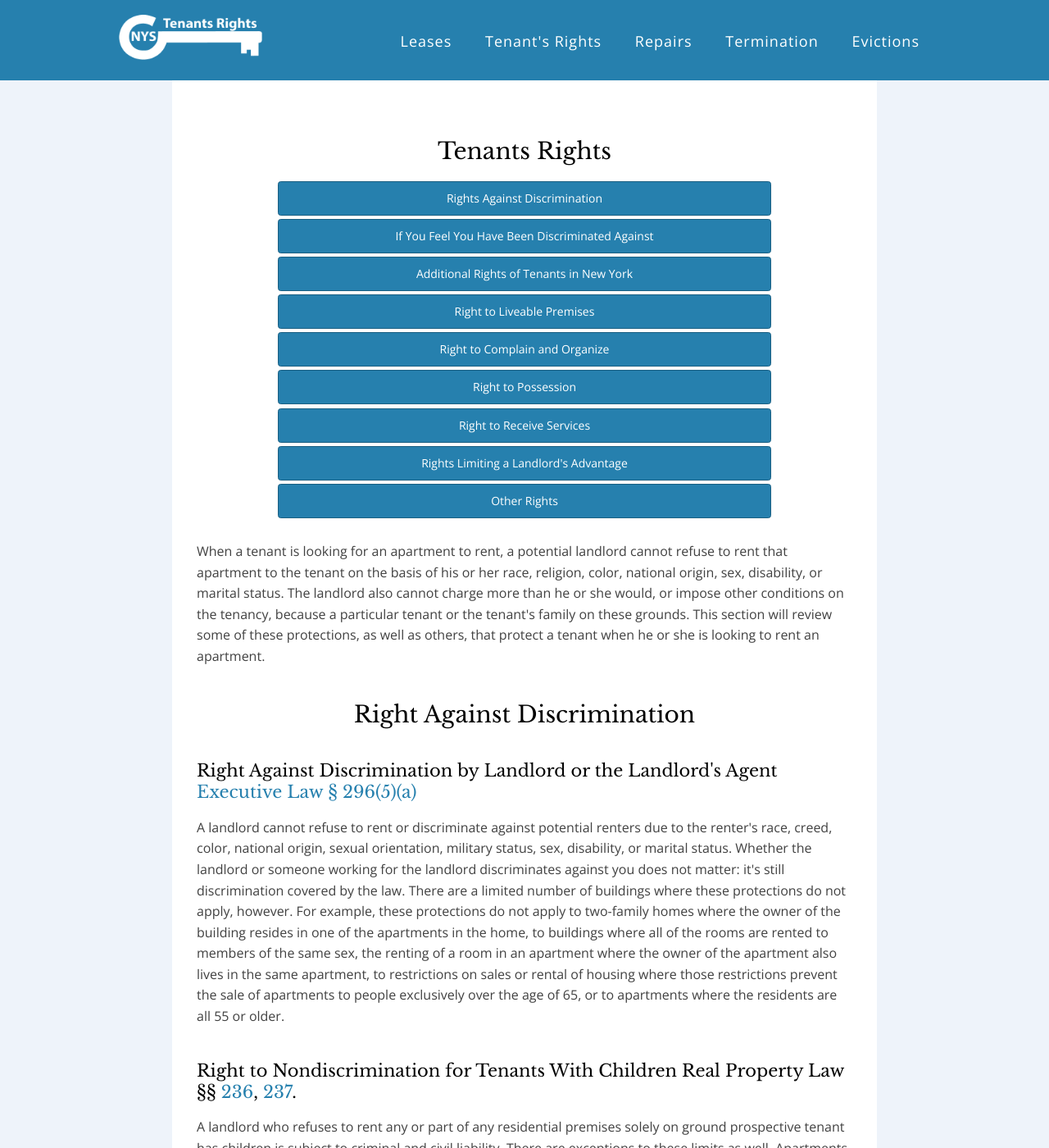
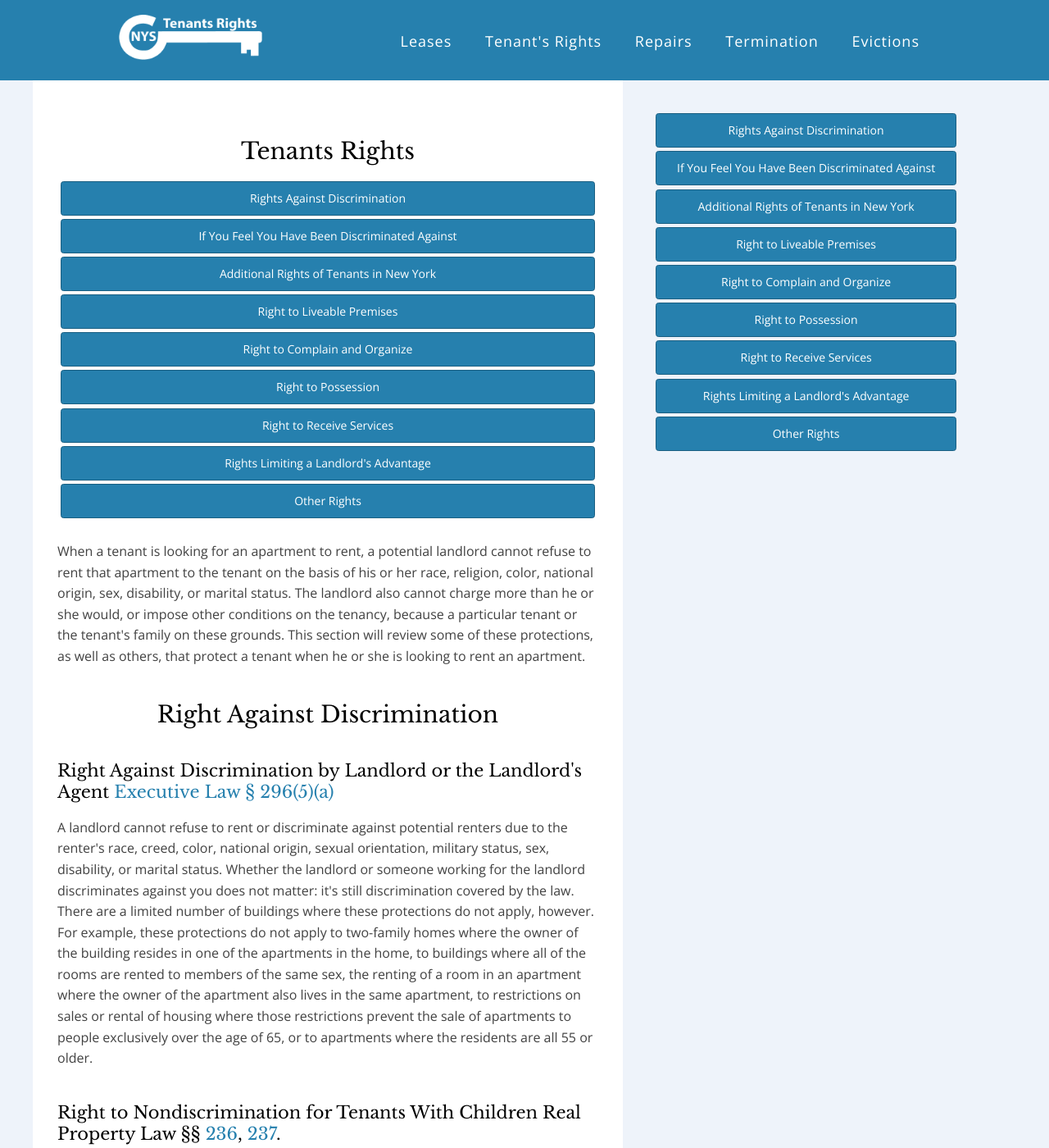
Before and after one commit to RRamsland/Tenant-Rights, a Jekyll site: the page built from aside-test.html, in a window 1280 px wide and 1400 px high. Shown: the whole window at 82% size. Built offline with Jekyll 4.4.1, drawn with Linux system fonts in a browser that asks for light colours.

Commit message:
Sidebar Implementation

```diff
--- a/css/style.css
+++ b/css/style.css
@@ -731,18 +731,30 @@ body{
 }
 
 .aside{
-  float: none;
-  width: 30%;
+  float: left;
+  width: 35%;
   max-width: 400px;
   overflow: hidden;
   margin-top: 30px;
+  margin-left: 30px;
   border-radius: 4px;
-  background: white;"
 }
 .sidebar{
-  padding: 10px;
+  padding: 6px 10px;
+  position: fixed;
 }
-
+@media(min-width:1000px){
+  .subTopicLinks{
+    padding: 0 25px;
+  }
+  .subTopicLinks:hover{
+    background: #eef3fa;
+  }
+  .main-Content{
+    float:left;
+    width:60%;
+  }
+}
 /* Utilities */
 
 .cf:before,
```
